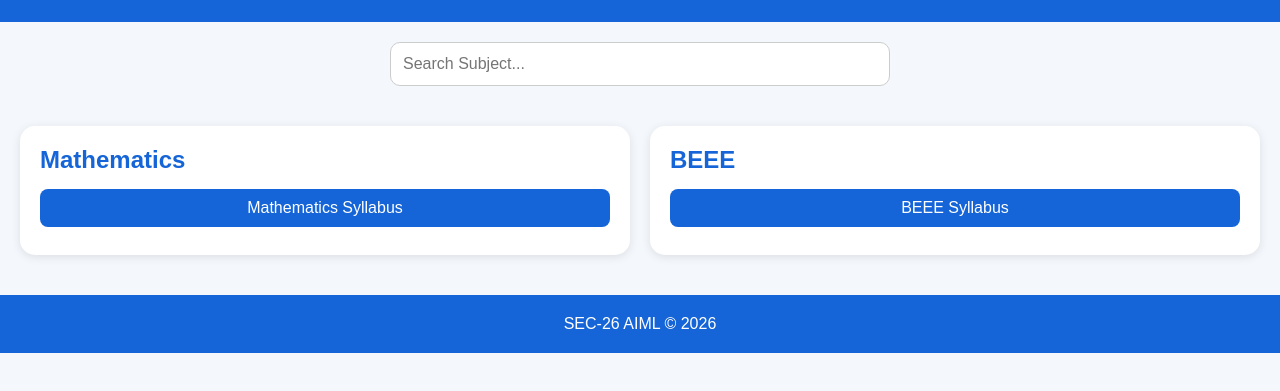
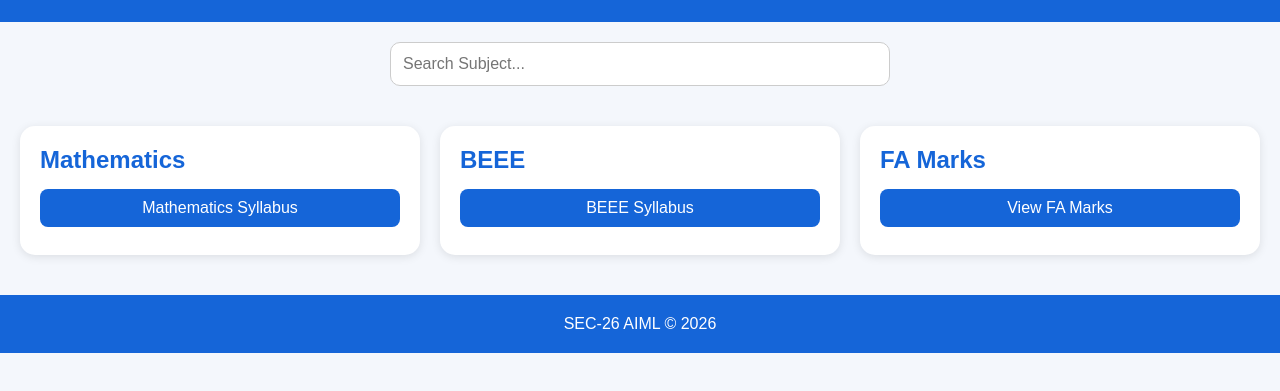
Before and after one commit to eswar585/sec-26-AIML, a plain HTML site: page index.html in a window 1280 px wide. Shown: the part 217-608 px from the top of the page. Drawn offline with Linux system fonts and the light colour scheme.

Commit message:
Update index.html

```diff
--- a/index.html
+++ b/index.html
@@ -117,6 +117,13 @@ BEEE Syllabus
 </a>
 </div>
 
+<div class="card">
+<h2>FA Marks</h2>
+<a href="FA%20MARKS.pdf" target="_blank">
+View FA Marks
+</a>
+</div>
+
 </div>
 
 <footer>
```
